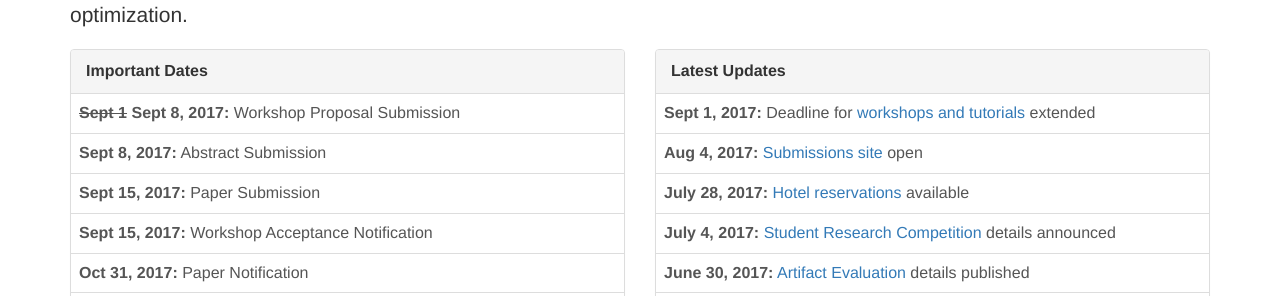
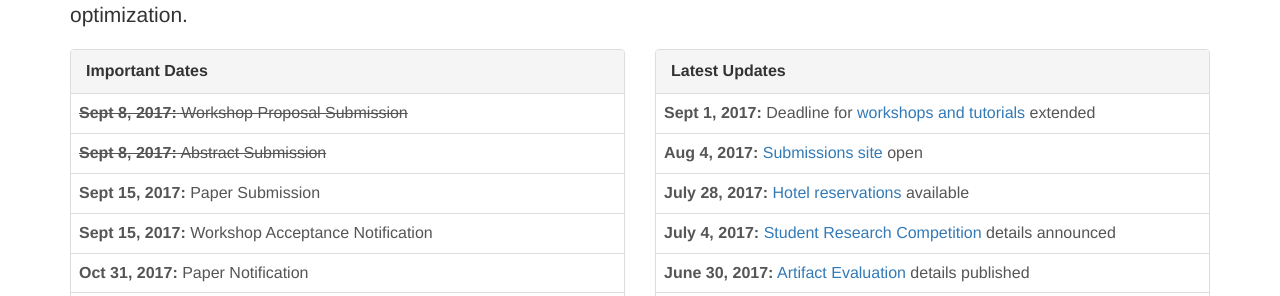
Before and after one commit to ChrisCummins/cgo2018, a Jekyll site: the page built from index.html, in a window 1280 px wide and 900 px high, scrolled down 740 px. Shown: the part 156-452 px from the top of the window. Built offline with Jekyll 4.4.1, drawn with Linux system fonts in a browser that asks for light colours; nearby versions of some CDN libraries; comment, search, counter and statistics services are not loaded.

Commit message:
strikethrough sep 8

```diff
--- a/index.html
+++ b/index.html
@@ -41,8 +41,8 @@ footer: 'Vienna Skyline photo by <a href="https://commons.wikimedia.org/wiki/Fil
 
           <table class="table">
             <tbody>
-              <tr><td><b><strike>Sept 1</strike> Sept 8, 2017:</b> Workshop Proposal Submission</td></tr>
-              <tr><td><!--<s>--><b>Sept 8, 2017:</b> Abstract Submission<!--</s>--></td></tr>
+              <tr><td><strike><b>Sept 8, 2017:</b> Workshop Proposal Submission</strike></td></tr>
+              <tr><td><strike><b>Sept 8, 2017:</b> Abstract Submission</strike></td></tr>
               <tr><td><b>Sept 15, 2017:</b> Paper Submission</td></tr>
               <tr><td><b>Sept 15, 2017:</b> Workshop Acceptance Notification</td></tr>
               <tr><td><b>Oct 31, 2017:</b> Paper Notification</td></tr>
```
